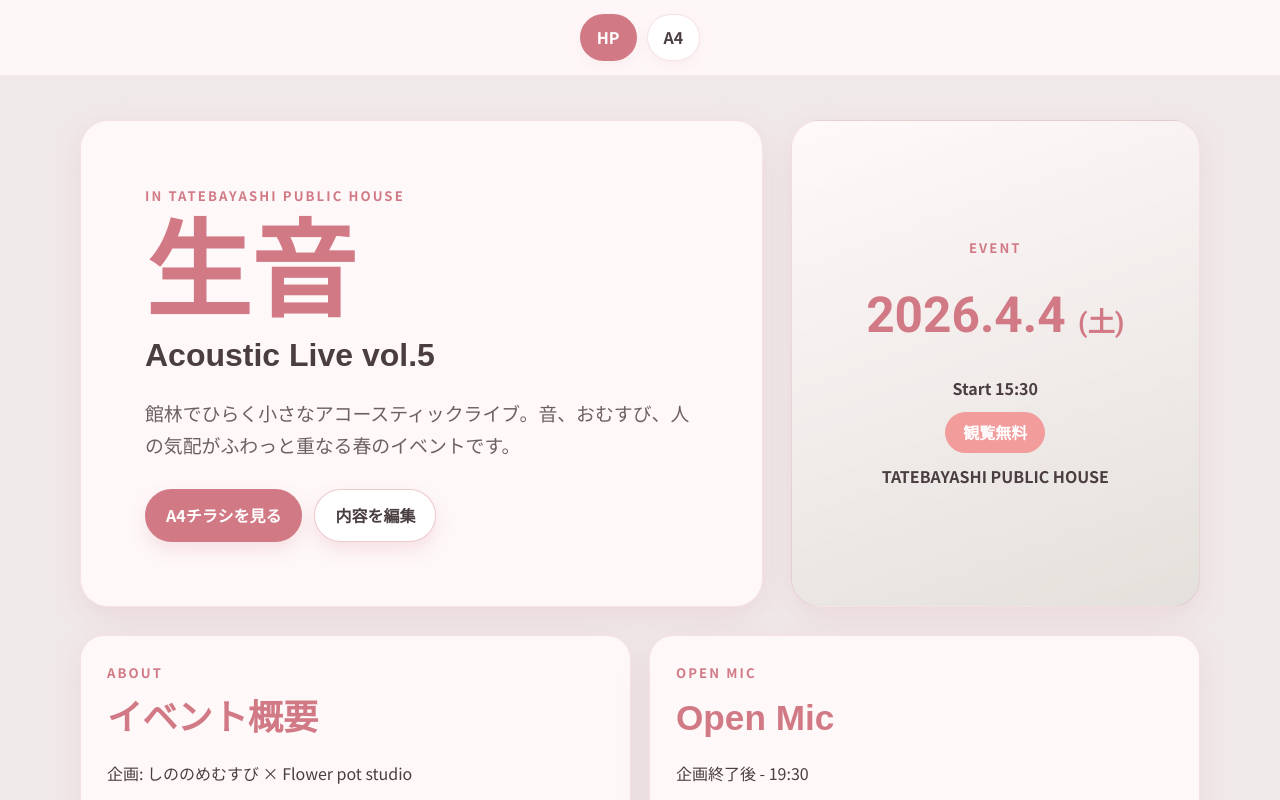
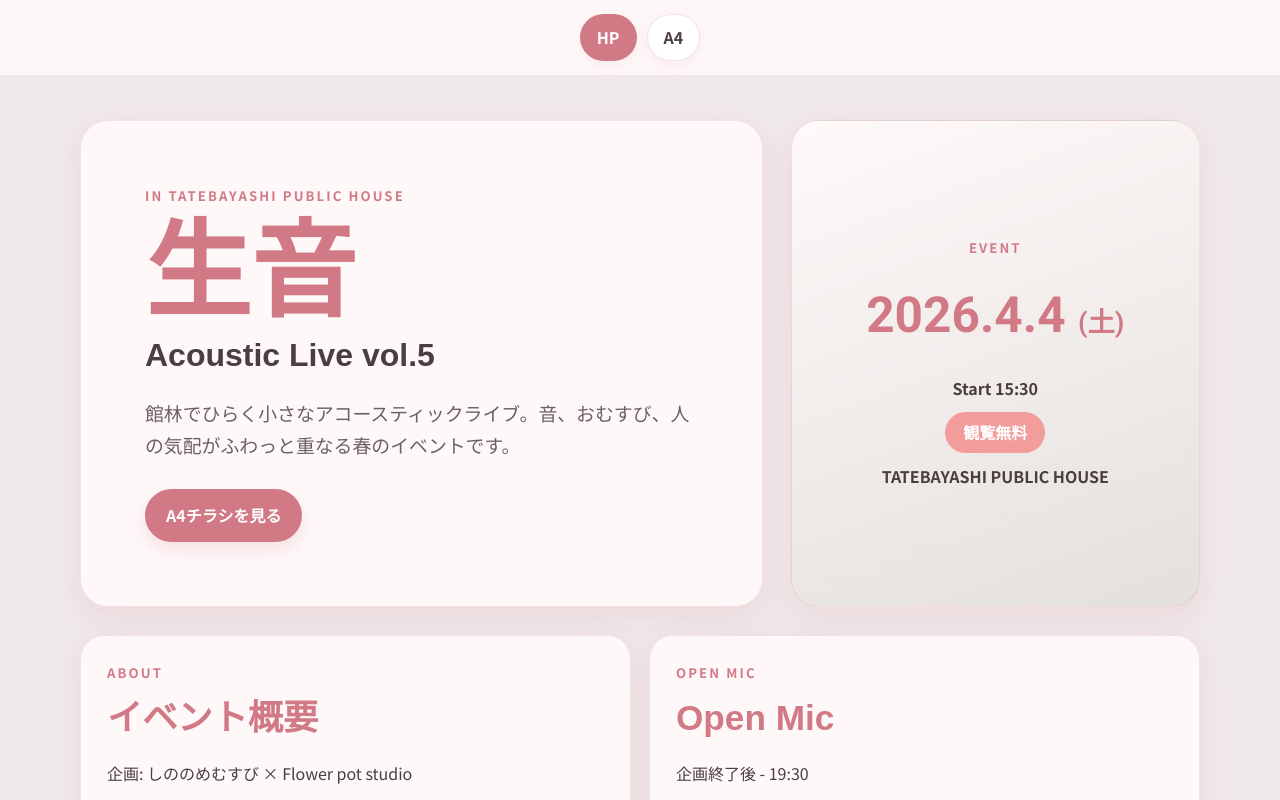
Before and after one commit to sunpotflower4460-cpu/TIRASI-HP, a React (Vite) app: page / in a window 1280 px wide. Shown: the top 800 px of the page. Built offline with nearby package versions, Linux system fonts and the light colour scheme; a web font is replaced by a local one.

Commit message:
Hide public home edit CTA
Hide public home edit CTA.

```diff
--- a/src/components/Home/HomePage.tsx
+++ b/src/components/Home/HomePage.tsx
@@ -6,10 +6,11 @@ import "../../styles/home-responsive.css";
 type HomePageProps = {
   eventData: EventData;
   onOpenFlyer: () => void;
-  onEdit: () => void;
+  onEdit?: () => void;
+  showEditButton?: boolean;
 };
 
-export function HomePage({ eventData, onOpenFlyer, onEdit }: HomePageProps) {
+export function HomePage({ eventData, onOpenFlyer, onEdit, showEditButton = false }: HomePageProps) {
   const acts = eventData.schedule.filter((item) => item.type === "act");
 
   return (
@@ -26,7 +27,9 @@ export function HomePage({ eventData, onOpenFlyer, onEdit }: HomePageProps) {
           </p>
           <div className="home-cta-row">
             <button type="button" onClick={onOpenFlyer}>A4チラシを見る</button>
-            <button type="button" className="secondary" onClick={onEdit}>内容を編集</button>
+            {showEditButton && onEdit ? (
+              <button type="button" className="secondary" onClick={onEdit}>内容を編集</button>
+            ) : null}
           </div>
         </div>
 
--- a/src/components/Home/HomeWithFlyerPreview.tsx
+++ b/src/components/Home/HomeWithFlyerPreview.tsx
@@ -8,13 +8,13 @@ import "../../styles/home-flyer-preview.css";
 type HomeWithFlyerPreviewProps = {
   eventData: EventData;
   onOpenFlyer: () => void;
-  onEdit: () => void;
+  onEdit?: () => void;
 };
 
-export function HomeWithFlyerPreview({ eventData, onOpenFlyer, onEdit }: HomeWithFlyerPreviewProps) {
+export function HomeWithFlyerPreview({ eventData, onOpenFlyer }: HomeWithFlyerPreviewProps) {
   return (
     <>
-      <HomePage eventData={eventData} onOpenFlyer={onOpenFlyer} onEdit={onEdit} />
+      <HomePage eventData={eventData} onOpenFlyer={onOpenFlyer} />
       <div className="home-page home-flyer-preview-wrap">
         <PerformerProfiles eventData={eventData} />
         <VisitorInfo eventData={eventData} />
```
